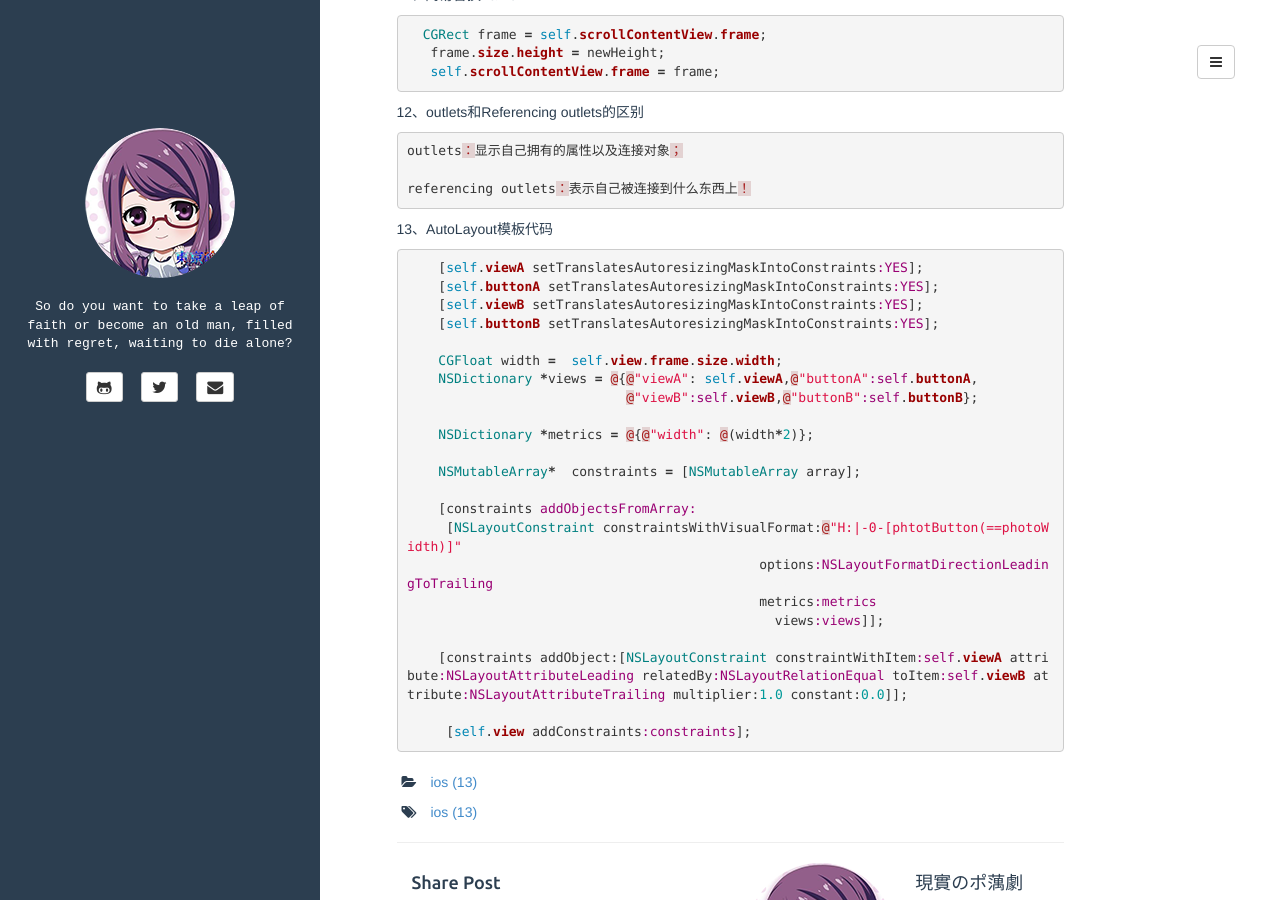
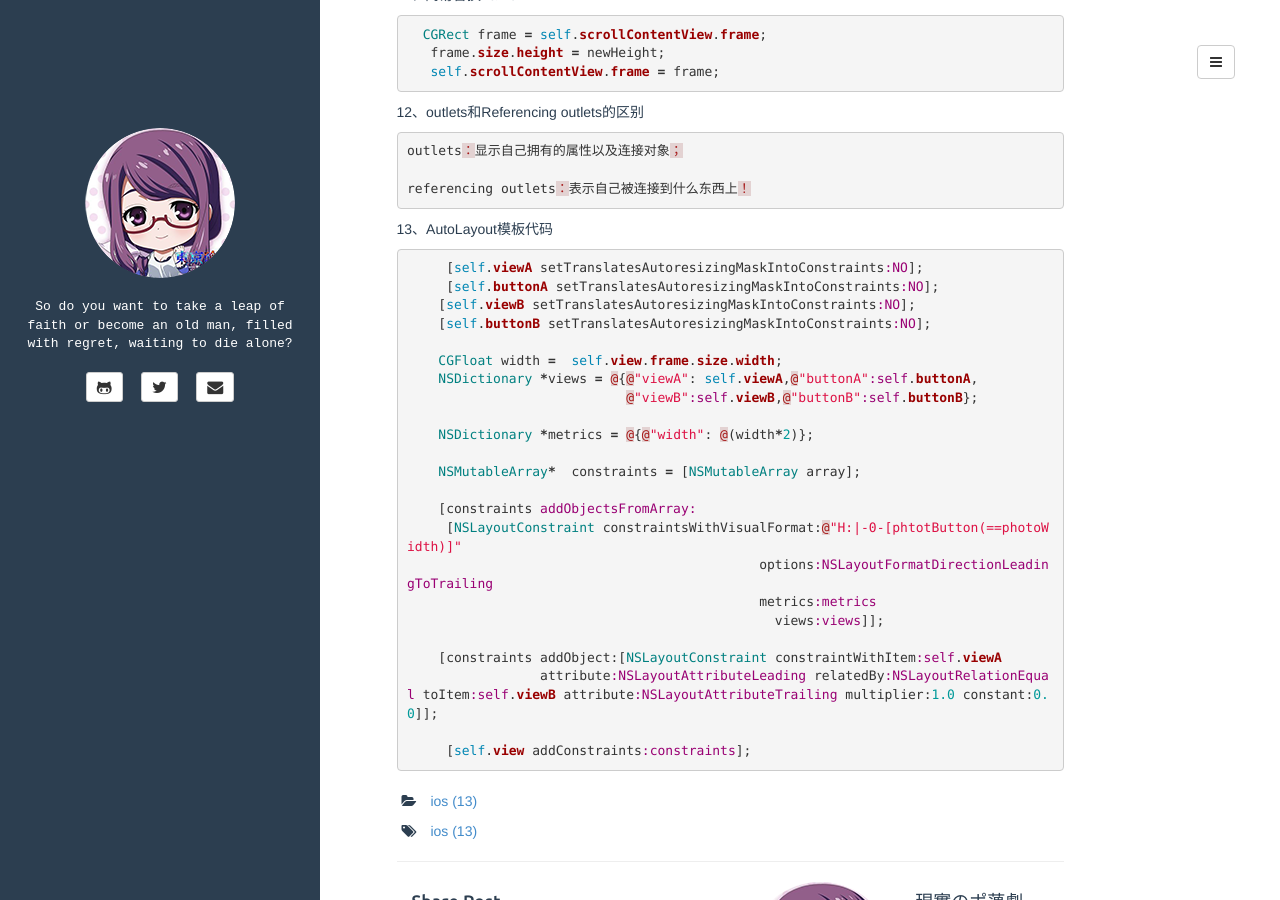
Before and after one commit to plusyu/plusyu.github.io, a Jekyll site: the page built from _posts/2014-10-16-ios碎片代码.md, in a window 1280 px wide and 900 px high, scrolled down 2485 px. Built offline with Jekyll 4.4.1, drawn with Linux system fonts in a browser that asks for light colours.

Commit message:
ios style

```diff
--- a/_posts/2014-10-16-ios碎片代码.md
+++ b/_posts/2014-10-16-ios碎片代码.md
@@ -187,11 +187,10 @@ referencing outlets：表示自己被连接到什么东西上！
 
 {% highlight ruby %}
 
-
-    [self.viewA setTranslatesAutoresizingMaskIntoConstraints:YES];
-    [self.buttonA setTranslatesAutoresizingMaskIntoConstraints:YES];
-    [self.viewB setTranslatesAutoresizingMaskIntoConstraints:YES];
-    [self.buttonB setTranslatesAutoresizingMaskIntoConstraints:YES];
+     [self.viewA setTranslatesAutoresizingMaskIntoConstraints:NO];
+     [self.buttonA setTranslatesAutoresizingMaskIntoConstraints:NO];
+    [self.viewB setTranslatesAutoresizingMaskIntoConstraints:NO];
+    [self.buttonB setTranslatesAutoresizingMaskIntoConstraints:NO];
 
     CGFloat width =  self.view.frame.size.width;
     NSDictionary *views = @{@"viewA": self.viewA,@"buttonA":self.buttonA,
@@ -207,7 +206,8 @@ referencing outlets：表示自己被连接到什么东西上！
                                              metrics:metrics
                                                views:views]];
 
-    [constraints addObject:[NSLayoutConstraint constraintWithItem:self.viewA attribute:NSLayoutAttributeLeading relatedBy:NSLayoutRelationEqual toItem:self.viewB attribute:NSLayoutAttributeTrailing multiplier:1.0 constant:0.0]];
+    [constraints addObject:[NSLayoutConstraint constraintWithItem:self.viewA
+                 attribute:NSLayoutAttributeLeading relatedBy:NSLayoutRelationEqual toItem:self.viewB attribute:NSLayoutAttributeTrailing multiplier:1.0 constant:0.0]];
 
      [self.view addConstraints:constraints];
 
```
